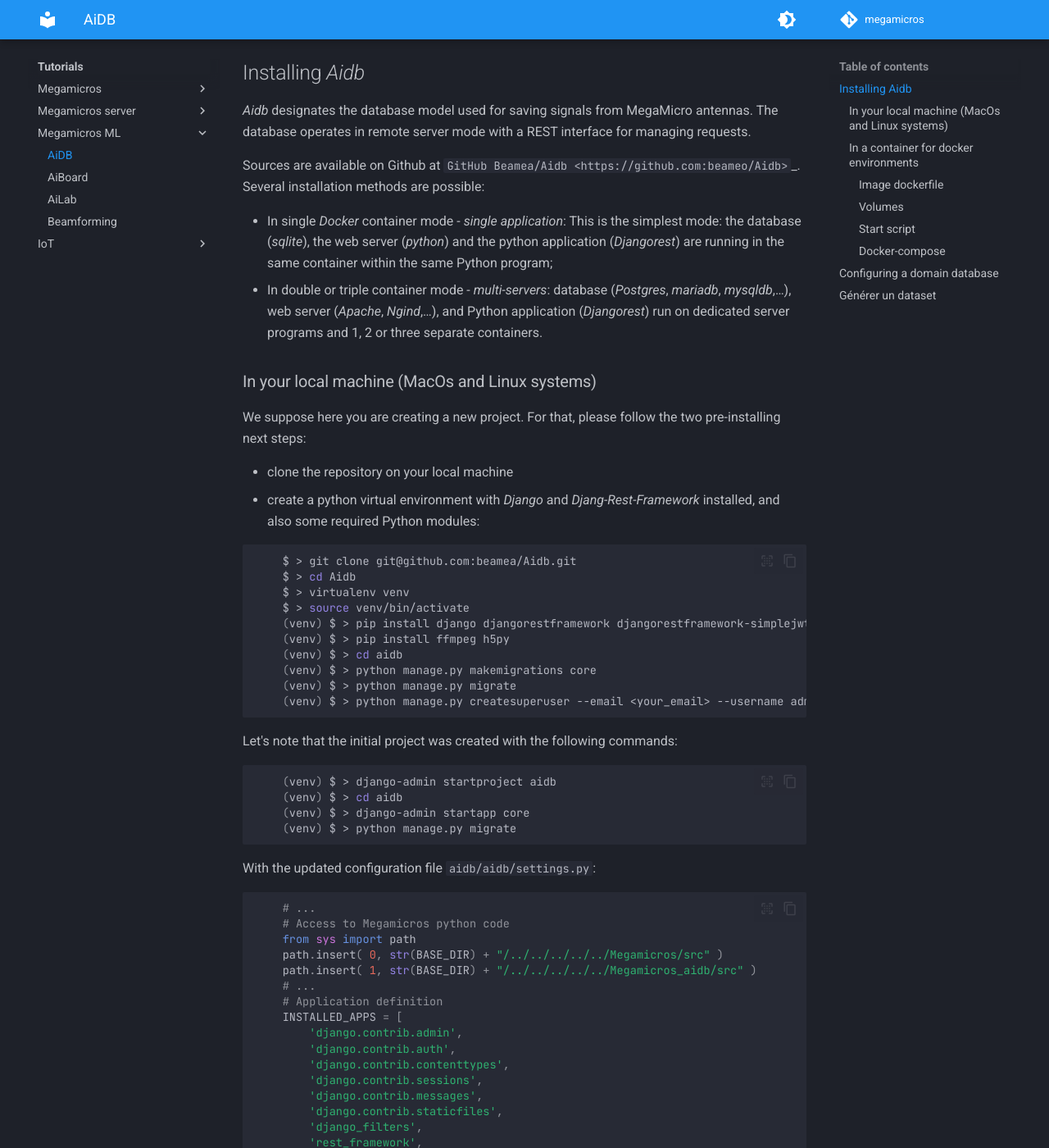
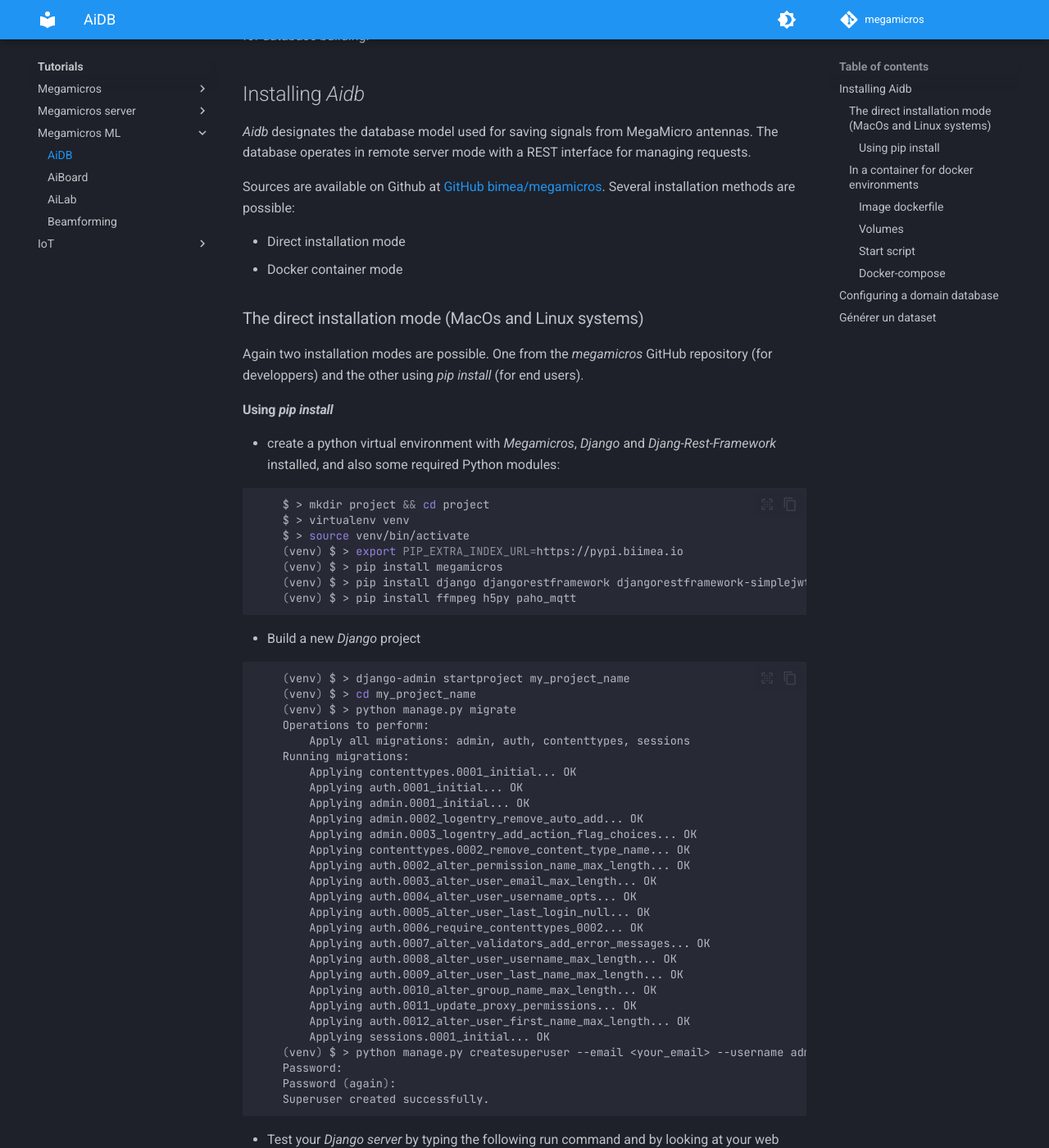
Before and after one commit to bimea/megamicros, an MkDocs documentation site: the page built from docs/tutorials/beamlearning/aidb.md, in a window 1280 px wide and 1400 px high, scrolled down 222 px. Shown: the whole window at 82% size. Built offline with MkDocs 1.6.1 and Material for MkDocs 9.7.7, drawn with Linux system fonts in a browser that asks for light colours; comment, search, counter and statistics services are not loaded; some of the changed text lies outside the part shown.

````diff
--- a/docs/tutorials/beamlearning/aidb.md
+++ b/docs/tutorials/beamlearning/aidb.md
@@ -1,82 +1,108 @@
 # Database for microphones array data
 
-This tutorial aims at defining the way you can save your data by using the *django Rest framewor*.
+This tutorial aims at defining the way you can save your data by using the *django Rest framework* for database building.
 
 ## Installing  *Aidb*
 
 *Aidb* designates the database model used for saving signals from MegaMicro antennas.
 The database operates in remote server mode with a REST interface for managing requests.
 
-Sources are available on Github at `GitHub Beamea/Aidb <https://github.com:beameo/Aidb>`_.
+Sources are available on Github at [GitHub bimea/megamicros](https://github.com/bimea/megamicros).
 Several installation methods are possible:
 
-* In single *Docker* container mode - *single application*: This is the simplest mode: the database (*sqlite*), the web server (*python*) and the python application (*Djangorest*) are running in the same container within the same Python program;
-* In double or triple container mode - *multi-servers*: database (*Postgres*, *mariadb*, *mysqldb*,…), web server (*Apache*, *Ngind*,…), and Python application (*Djangorest*) run on dedicated server programs and 1, 2 or three separate containers.
+* Direct installation mode
+* Docker container mode
 
-### In your local machine (MacOs and Linux systems)
+### The direct installation mode (MacOs and Linux systems)
 
-We suppose here you are creating a new project.
-For that, please follow the two pre-installing next steps:
+Again two installation modes are possible.
+One from the *megamicros* GitHub repository (for developpers) and the other using *pip install* (for end users).
 
-* clone the repository on your local machine
-* create a python virtual environment with *Django* and *Djang-Rest-Framework* installed, and also some required Python modules:
+#### Using *pip install*
+
+* create a python virtual environment with *Megamicros*, *Django* and *Djang-Rest-Framework* installed, and also some required Python modules:
 
 ```bash
-    $ > git clone git@github.com:beamea/Aidb.git
-    $ > cd Aidb
+    $ > mkdir project && cd project
     $ > virtualenv venv
     $ > source venv/bin/activate
+    (venv) $ > export PIP_EXTRA_INDEX_URL=https://pypi.biimea.io
+    (venv) $ > pip install megamicros
     (venv) $ > pip install django djangorestframework djangorestframework-simplejwt django-cors-headers django-filter dj-rest-auth
-    (venv) $ > pip install ffmpeg h5py
-    (venv) $ > cd aidb
-    (venv) $ > python manage.py makemigrations core
-    (venv) $ > python manage.py migrate
-    (venv) $ > python manage.py createsuperuser --email <your_email> --username admin
+    (venv) $ > pip install ffmpeg h5py paho_mqtt
 ```
 
-Let's note that the initial project was created with the following commands:
+* Build a new *Django* project
 
 ```bash
-    (venv) $ > django-admin startproject aidb
-    (venv) $ > cd aidb
-    (venv) $ > django-admin startapp core
+    (venv) $ > django-admin startproject my_project_name
+    (venv) $ > cd my_project_name
     (venv) $ > python manage.py migrate
+    Operations to perform:
+        Apply all migrations: admin, auth, contenttypes, sessions
+    Running migrations:
+        Applying contenttypes.0001_initial... OK
+        Applying auth.0001_initial... OK
+        Applying admin.0001_initial... OK
+        Applying admin.0002_logentry_remove_auto_add... OK
+        Applying admin.0003_logentry_add_action_flag_choices... OK
+        Applying contenttypes.0002_remove_content_type_name... OK
+        Applying auth.0002_alter_permission_name_max_length... OK
+        Applying auth.0003_alter_user_email_max_length... OK
+        Applying auth.0004_alter_user_username_opts... OK
+        Applying auth.0005_alter_user_last_login_null... OK
+        Applying auth.0006_require_contenttypes_0002... OK
+        Applying auth.0007_alter_validators_add_error_messages... OK
+        Applying auth.0008_alter_user_username_max_length... OK
+        Applying auth.0009_alter_user_last_name_max_length... OK
+        Applying auth.0010_alter_group_name_max_length... OK
+        Applying auth.0011_update_proxy_permissions... OK
+        Applying auth.0012_alter_user_first_name_max_length... OK
+        Applying sessions.0001_initial... OK
+    (venv) $ > python manage.py createsuperuser --email <your_email> --username admin
+    Password:
+    Password (again):
+    Superuser created successfully.
 ```
 
-With the updated configuration file ``aidb/aidb/settings.py``:
+* Test your *Django server* by typing the following run command and by looking at your web browser:
+
+```bash
+    (venv) $ > python manage.py runserver
+```
+
+You should see something like that as the home django start page:
+
+![Django home](images/django.jpg)
+
+You have now to install the *Django Rest Framework* and the *megamicros.aidb* applications.
+This is done by updating the default ``settings.py`` file in the ``my_project_name/my_prject_name`` directory.
+Add the follong lines :
 
 ```python
-    # ...
-    # Access to Megamicros python code
-    from sys import path
-    path.insert( 0, str(BASE_DIR) + "/../../../../../Megamicros/src" )
-    path.insert( 1, str(BASE_DIR) + "/../../../../../Megamicros_aidb/src" )
-    # ...
-    # Application definition
+    #...
+    # Add the following applications
     INSTALLED_APPS = [
-        'django.contrib.admin',
-        'django.contrib.auth',
-        'django.contrib.contenttypes',
-        'django.contrib.sessions',
-        'django.contrib.messages',
-        'django.contrib.staticfiles',
-        'django_filters',
-        'rest_framework',
+        ...,                        # already installed apps
+        'django_filters',           # DRF apps and misc
+        'rest_framework',           # ...
         'rest_framework.authtoken',
         'corsheaders',
         'dj_rest_auth',
-        'core'
+        'megamicros.aidb'           # the megamicros app
     ]
+```
 
-    # ...
-    # Internationalization
-    # https://docs.djangoproject.com/en/4.1/topics/i18n/
-    LANGUAGE_CODE = 'en-us'
-    TIME_ZONE = 'UTC'
-    #TIME_ZONE = 'Europe/Paris'
-    USE_I18N = True
-    USE_TZ = True
+Also the ``ROOT_URLCONF`` should be updated to link to the *Megamicros* application pages:
 
+```python
+    #...
+    ROOT_URLCONF = 'megamicros.aidb.urls'
+```
+
+Add the following lines for DRF application:
+
+```python
     # ...
     # REST Framework parameters
     REST_FRAMEWORK = {
@@ -96,34 +122,51 @@ With the updated configuration file ``aidb/aidb/settings.py``:
         'LOGIN_URL': 'login',
         'LOGOUT_URL': 'logout',
     }
+```
 
+Set the following *Megamicros* application parameters:
+
+```python
+    # ...
     CORS_ALLOW_ALL_ORIGINS: True
-    ALLOWED_HOSTS = ['your_web_site_address.fr', '127.0.0.1']
+    ALLOWED_HOSTS = ['localhost', '127.0.0.1']
 
     # MQTT parameters that should be updated to local usage
-    MQTT_SETTINGS = {
-        'BROKER_HOST': 'parisparc.biimea.tech',
-        'BROKER_PORT': 1883,
-        'CLIENT_ID': 'megamicros/aidb/unknown',
-        'LOG_TOPIC': 'megamicros/aidb/unknown/log',
-        'LOG_QOS': 1,
+    MEGAMICROS = {
+        'MQTT_BROKER_HOST': 'parisparc.biimea.tech',
+        'MQTT_BROKER_PORT': 1883,
+        'MQTT_CLIENT_ID': 'megamicros/aidb/unknown',
+        'MQTT_LOG_TOPIC': 'megamicros/aidb/unknown/log',
+        'MQTT_LOG_QOS': 1,
     }
 ```
 
-The MQTT log part is defined in the `../core/admin.py`:
+Last thing is to make migrations in the database for building the new tables of the two applications *DRF* and *Megamicros*:
 
-```python
-    # create a MQTT client:
-    mqtt_client = mqtt.MqttClient( host=MQTT_BROKER_HOST, port=MQTT_BROKER_PORT, name=MQTT_CLIENT_ID )
-
-    # create the Mqtt Publishing Handler, set the level and add it to the logger
-    mqtt_handler = mqtt.MqttPubHandler( mqtt_client, topic=MQTT_LOG_TOPIC, qos=MQTT_LOG_QOS )
-    mqtt_handler.setLevel( logging.DEBUG )
-    log.addHandler( mqtt_handler )
+```bash
+    (venv) $ > python manage.py migrate
+    Operations to perform:
+        Apply all migrations: admin, auth, authtoken, contenttypes, sessions
+    Running migrations:
+        Applying authtoken.0001_initial... OK
+        Applying authtoken.0002_auto_20160226_1747... OK
+        Applying authtoken.0003_tokenproxy... OK
+    (venv) $ > python manage.py makemigrations aidb
+    Migrations for 'aidb':
+        /Users/brunogas/Documents/Dev/Bimea/venv/lib/python3.10/site-packages/megamicros/aidb/migrations/0001_initial.py
+            - Create model Campaign
+            - Create model Config
+            - Create model Context
+            - Create model Device
+            ...
+    (venv) $ > python manage.py migrate
+    Operations to perform:
+        Apply all migrations: admin, aidb, auth, authtoken, contenttypes, sessions
+    Running migrations:
+        Applying aidb.0001_initial... OK
 ```
 
-
-Launch the database server:
+Run the server:
 
 ```bash
     (venv) $ > python manage.py runserver
@@ -132,21 +175,18 @@ Launch the database server:
 Your database is now ready for use.
 
 !!! Warning
-
     Note that for some reasons, hdf5 (version 1.12) does not work with Mac M2 processor.
     Instead Install the 1.8 version:
 
-    ```bash
+```bash
     $ > brew install hdf5@1.8
     $ > export HDF5_DIR=/opt/homebrew/opt/hdf5@1.8
     $ > pip install h5py
-    ```
+```
 
 !!! warning
-
     Note that for other reasons hdf5 may not work on Mac Os with Python 3.11 (whatever the version you want to install 1.8, 1.10  or 1.12).
     Please install Python 3.10 for the hdf5 library to work fine.
-
 
 ### In a container for docker environments
 
--- a/src/megamicros/__init__.py
+++ b/src/megamicros/__init__.py
@@ -1 +1 @@
-__version__="2.0.15"
+__version__="2.0.16"
````
Also changed, not shown: docs/tutorials/beamlearning/images/django.jpg (added), 5 other files.
